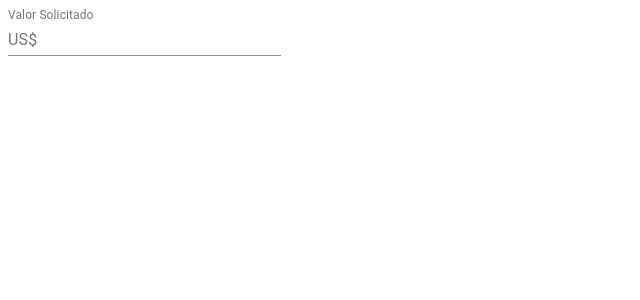
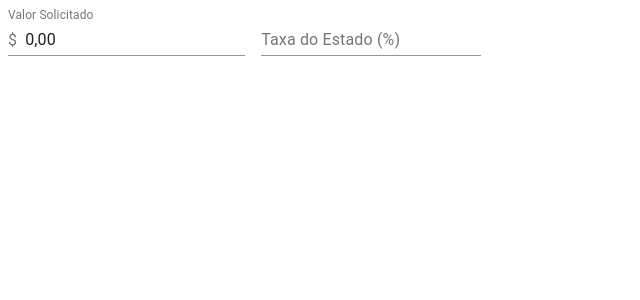
Before and after one commit to talitastravassos/dollar-to-real, a React (Create React App) app: page / in a window 1280 px wide. Shown: the top 300 px of the page, without its empty margins (0-640 px from the left). Built offline with nearby package versions, Linux system fonts and the light colour scheme.

Commit message:
added masks and create painel component

```diff
--- a/package.json
+++ b/package.json
@@ -7,9 +7,11 @@
     "@types/jest": "24.0.21",
     "@types/material-ui": "^0.21.7",
     "@types/node": "12.12.0",
+    "@types/numeral": "0.0.26",
     "@types/react": "16.9.11",
     "@types/react-dom": "16.9.3",
     "axios": "^0.19.0",
+    "numeral": "^2.0.6",
     "react": "^16.11.0",
     "react-dom": "^16.11.0",
     "react-scripts": "3.2.0",
--- a/src/App.tsx
+++ b/src/App.tsx
@@ -1,19 +1,19 @@
 import React from "react";
 import { CurrencyContext } from "./context/CurrencyContext";
 import "./App.css";
-import InputValue from "./components/InputValue";
+import Painel from "./components/Painel";
 
 const App: React.FC = () => {
-  const { action: { test}} = React.useContext(CurrencyContext)
+  const { action: { test } } = React.useContext(CurrencyContext)
 
   React.useEffect(() => {
     test();
   }, [])
 
   return (
-    <div>
-      <InputValue label={"Valor Solicitado"} withPrefix={true} prefix={"US$"}/>
-    </div>
+    <>
+      <Painel />
+    </>
 
   );
 };
--- a/src/components/InputValue/index.tsx
+++ b/src/components/InputValue/index.tsx
@@ -24,36 +24,41 @@ const useStyles = makeStyles((theme: Theme) =>
 );
 
 interface State {
-  amount: string;
+    value: any;
 }
 
 interface Props {
     label: string;
     withPrefix: boolean;
+    name: string;
     prefix?: string;
+    onChange(name: string, value: string): void;
+    mask(str: string): any;
 }
 
-export default function InputValue({label, withPrefix, prefix}: Props) {
+export default function InputValue({ label, withPrefix, prefix, onChange, mask, name }: Props) {
     const classes = useStyles();
     const [state, setState] = React.useState<State>({
-    amount: ''
+        value: ''
     });
 
     const handleChange = (prop: keyof State) => (event: React.ChangeEvent<HTMLInputElement>) => {
         setState({ ...state, [prop]: event.target.value });
-    console.log(state)
+        onChange(name, state.value)
+        // console.log(Number(state.value / 100))
     };
 
     return (
         <div className={classes.root}>
             <div>
-        <FormControl fullWidth className={classes.margin}>
-          <InputLabel htmlFor="adornment-amount">{label}</InputLabel>
+                <FormControl className={classes.margin}>
+                    <InputLabel htmlFor="input-value">{label}</InputLabel>
                     <Input
-            id="adornment-amount"
-            value={state.amount}
-            onChange={handleChange('amount')}
-            startAdornment={ (withPrefix) ? <InputAdornment position="start">{prefix}</InputAdornment> : "" }
+                        id="input-value"
+                        name={name}
+                        value={mask(state.value)}
+                        onChange={handleChange('value')}
+                        startAdornment={(withPrefix) ? <InputAdornment position="start">{prefix}</InputAdornment> : ""}
                     />
                 </FormControl>
             </div>
--- /dev/null
+++ b/src/components/Painel/index.tsx
@@ -0,0 +1,18 @@
+import React from "react";
+import InputValue from "../InputValue";
+import { formatPrice, numberMask } from "../../utils/masks";
+
+export default function Painel() {
+
+    const onChange = (name: string, value: string) => {
+        console.log(name, value)
+        //toNumber(value) * 100
+    }
+
+    return (
+        <div style={{ display: "flex", flexDirection: "row" }}>
+            <InputValue label={"Valor Solicitado"} withPrefix prefix={"$"} mask={formatPrice} onChange={onChange} name={"value"}/>
+            <InputValue label={"Taxa do Estado (%)"} withPrefix={false} onChange={onChange} name={'tax'} mask={numberMask}/>
+        </div>
+    );
+}
--- /dev/null
+++ b/src/utils/masks.ts
@@ -0,0 +1,41 @@
+import numeral from 'numeral';
+import 'numeral/locales';
+numeral.locale('pt-br');
+
+export function formatPrice(str: string | number): string {
+    if (typeof str === "string") {
+      const value = str.length === 1 ? `0${str}` : str;
+      return numeral(
+        Number(parseFloat(value.replace(/[\D]/g, "").replace(/(\d\d?)$/g, ".$1"))) * 1
+      ).format("0,0.00");
+    } else {
+      return numeral(str / 100).format("0,0.00");
+    }
+  }
+
+export const formatNumber = (number: any, num: number = 100): string => {
+    if (number) {
+      return numeral(Number((number / num).toFixed(2))).format("0,0.00");
+    } else return "0,00";
+};
+
+export const numberMask = (str: string): string => {
+    const format = str
+      .replace(/[^0-9,.]/g, "")
+      .replace(",", ".")
+      .match(/^\d+\.?\d{0,2}/g);
+
+    return format ? format[0] : "";
+  };
+
+export function applyNumberFormat(str: any): string {
+	return numeral(str).format('0.0%');
+}
+
+export const toNumber = (str: string): number => {
+	return numeral(str).value();
+};
+
+export const onlyNumber = (str: string): string => {
+	return str.replace(/\D/g, '');
+};
```
Also changed, not shown: 1 other file (tests, documents, lock files or other folders). Lines whose indentation alone changed are shown as unchanged.
